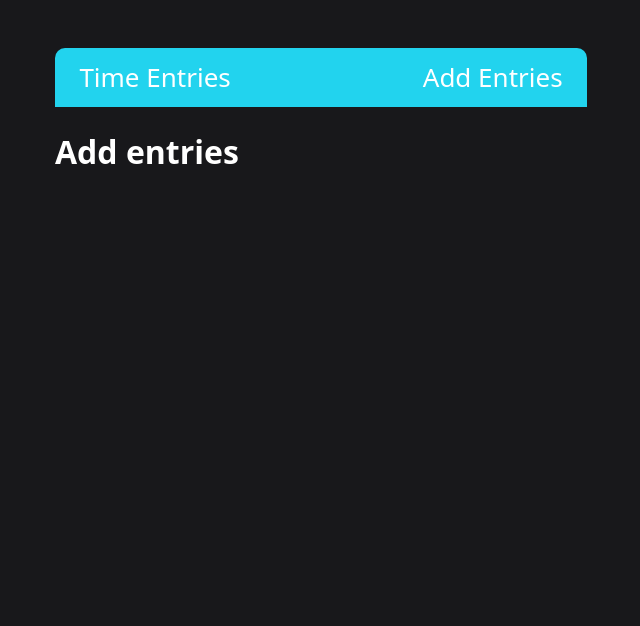
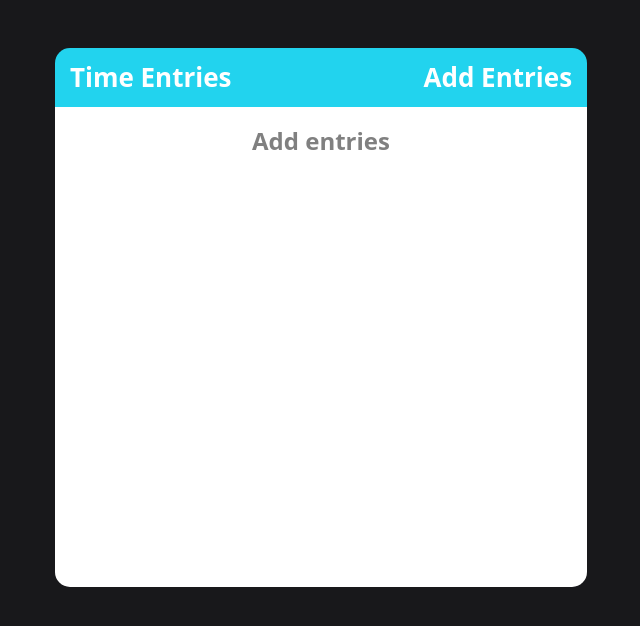
Before and after one commit to joshuadrom03/Mini-Time-Tracker, a React (Vite) app in the folder mini-time-tracker/: page /add in a window 1280 px wide. Shown: the top 626 px of the page, without its empty margins (319-959 px from the left). Built offline with nearby package versions, Linux system fonts and the light colour scheme.

Commit message:
added styling to navbar component and basic stylings to pages

```diff
--- /dev/null
+++ b/mini-time-tracker/src/css/AddEntries.css
@@ -0,0 +1,11 @@
+.add-container{
+    display: flex;
+    flex-direction: column;
+    background-color: white;
+    color:gray;
+    height: 60vh;
+    align-items: center;
+    border-bottom-left-radius: 15px;
+    border-bottom-right-radius: 15px;
+    font-size: 12px;
+}
--- a/mini-time-tracker/src/css/Navbar.css
+++ b/mini-time-tracker/src/css/Navbar.css
@@ -1,15 +1,16 @@
 .navbar{
     background-color: rgb(34 211 238);
     display: flex;
-    font-size: 26px;
     align-items: center;
     justify-content: center;
     width: 40vw;
-    gap: 15vw;
-    border-top-left-radius: 10px;
-    border-top-right-radius: 10px;
+    border-top-left-radius: 15px;
+    border-top-right-radius: 15px;
     padding: 10px;
     margin-top: 5vh;
+    font-size: 26px;
+    font-weight: bold;
+    gap: 15vw;
 }
 
 a{
@@ -18,6 +19,10 @@ a{
 
 }
 
+a:hover{
+    color: gray;
+}
+
 li{
     list-style-type: none;
 }
--- /dev/null
+++ b/mini-time-tracker/src/css/TimeEntries.css
@@ -0,0 +1,11 @@
+.time-entries-container{
+    display: flex;
+    flex-direction: column;
+    background-color: white;
+    color:gray;
+    height: 60vh;
+    align-items: center;
+    border-bottom-left-radius: 15px;
+    border-bottom-right-radius: 15px;
+    font-size: 12px;
+}
--- a/mini-time-tracker/src/css/index.css
+++ b/mini-time-tracker/src/css/index.css
@@ -1,7 +1,7 @@
 :root {
   font-family: system-ui, Avenir, Helvetica, Arial, sans-serif;
   line-height: 1.5;
-  font-weight: 400;
+
 
   color-scheme: light dark;
   color: white;
--- a/mini-time-tracker/src/pages/AddEntries.tsx
+++ b/mini-time-tracker/src/pages/AddEntries.tsx
@@ -1,7 +1,11 @@
+import "../css/AddEntries.css"
 
 export const AddEntries = () => {
 
     return(
-        <h1>Add entries</h1>
+        <div className="add-container">
+            <h1>Add entries</h1>
+        </div>
+
     )
 }
--- a/mini-time-tracker/src/pages/TimeEntries.tsx
+++ b/mini-time-tracker/src/pages/TimeEntries.tsx
@@ -1,6 +1,10 @@
+import "../css/TimeEntries.css"
 
 export const TimeEntries = () => {
     return(
-        <h1>Entries Display</h1>
+        <div className="time-entries-container">
+            <h1>Entries Display</h1>
+        </div>
+
     )
 }
```
